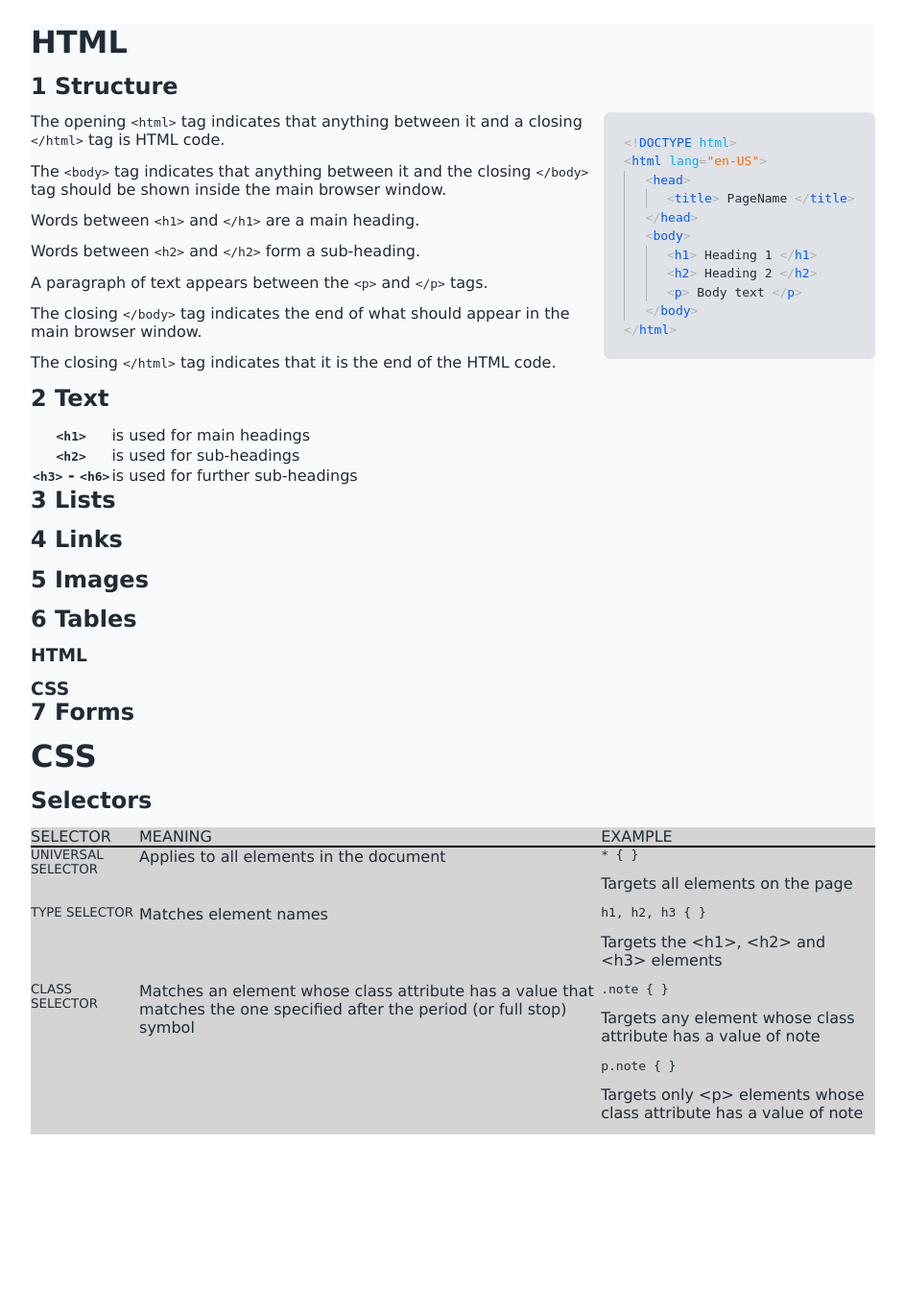
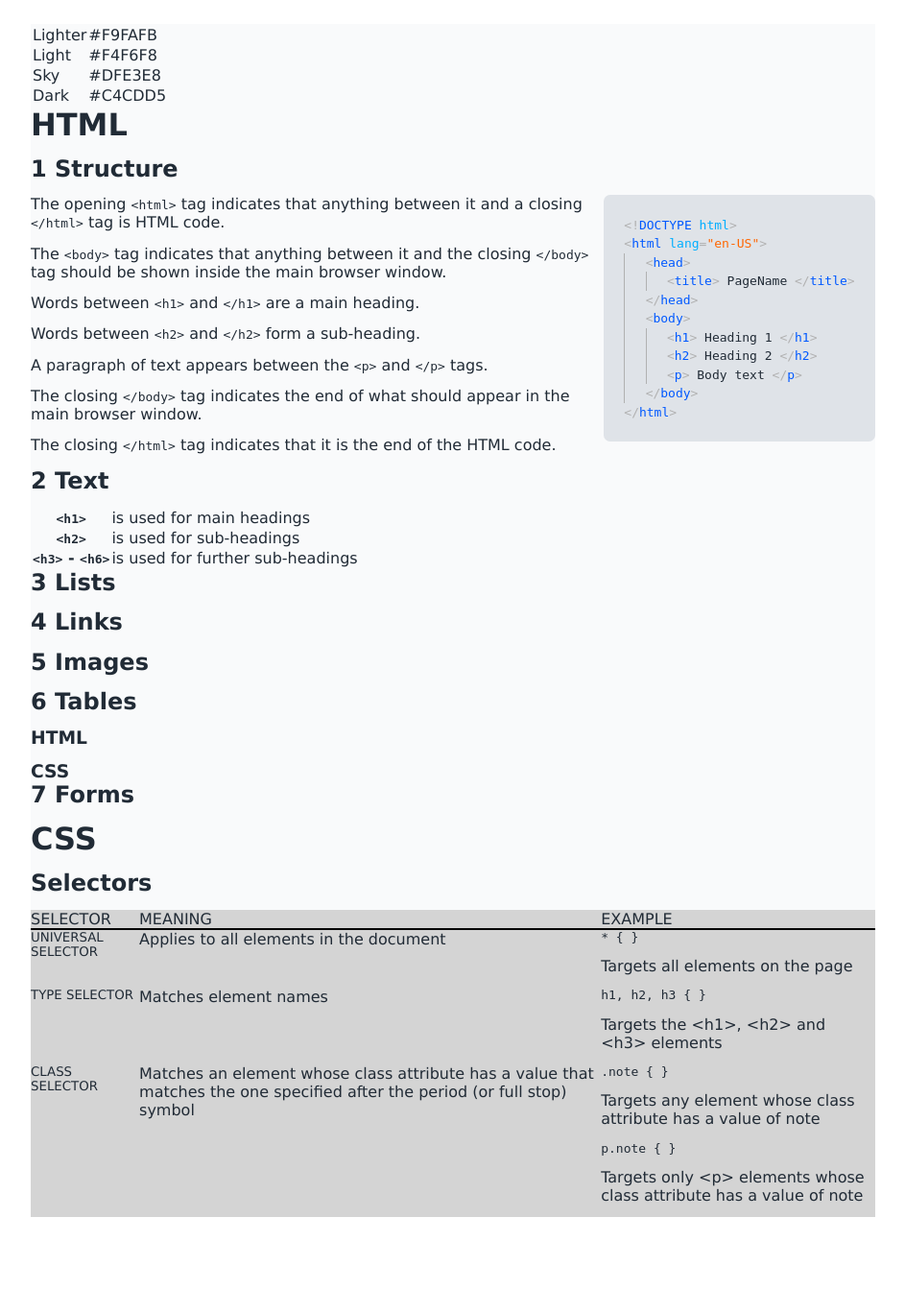
Before and after one commit to CasperMobit/LearnSite, a PHP site: page /modules/ in a window 1280 px wide. Shown: the part 59-1427 px from the top of the page at 96% size, without its empty margins (168-1111 px from the left). Before the commit the page ends 1241 px from the top, so only its background shows below. Run offline with PHP 8.4, Linux system fonts and the light colour scheme.

Commit message:
Started adding color palette component

```diff
--- a/index.php
+++ b/index.php
@@ -12,6 +12,25 @@
 </header>
 
 <div class="wrapper">
+
+    <table>
+        <tr>
+            <td>Lighter</td>
+            <td>#F9FAFB</td>
+        </tr>
+        <tr>
+            <td>Light</td>
+            <td>#F4F6F8</td>
+        </tr>
+        <tr>
+            <td>Sky</td>
+            <td>#DFE3E8</td>
+        </tr>
+        <tr>
+            <td>Dark</td>
+            <td>#C4CDD5</td>
+        </tr>
+    </table>
 
     <h1>HTML</h1>
     <h2>1 Structure</h2>
```
